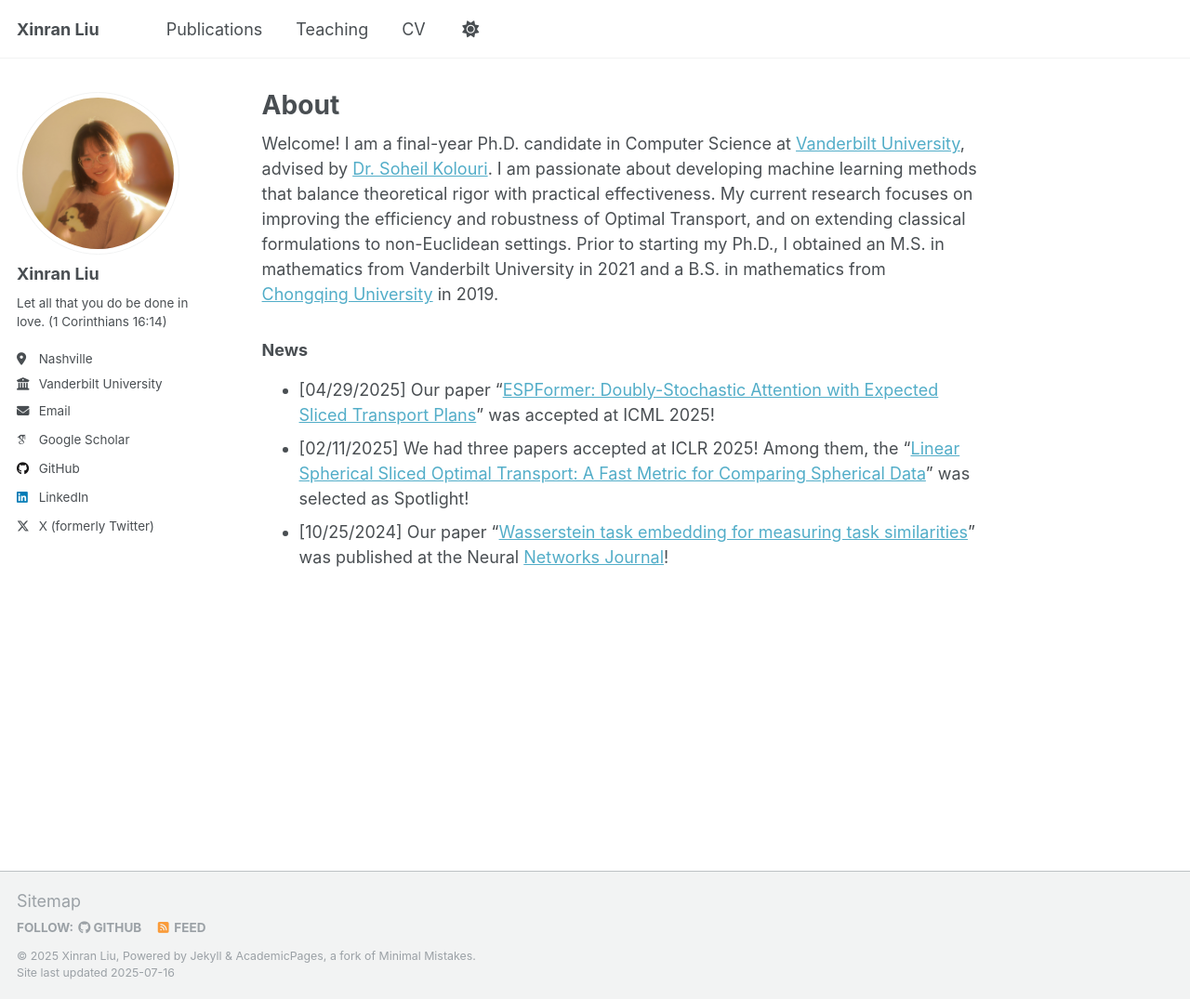
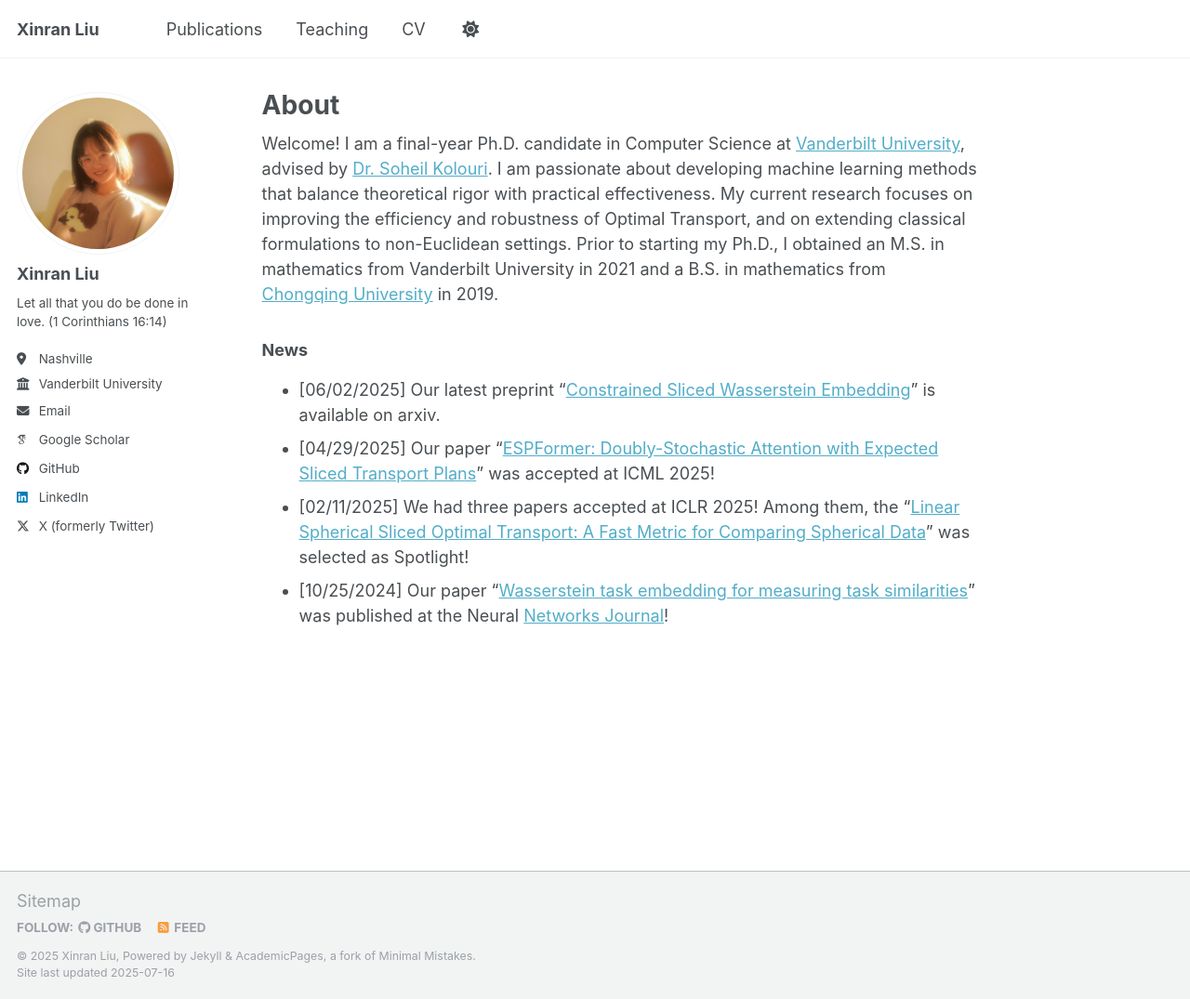
Before and after one commit to xinranliueva/xinranliueva.github.io, a Jekyll site: the page built from _pages/about.md, in a window 1280 px wide and 1075 px high. Shown: the whole window at 93% size. Built offline with Jekyll 4.4.1, drawn with Linux system fonts in a browser that asks for light colours; some web fonts are replaced.

Commit message:
Update about.md

```diff
--- a/_pages/about.md
+++ b/_pages/about.md
@@ -12,6 +12,8 @@ Welcome! I am a final-year Ph.D. candidate in Computer Science at [Vanderbilt Un
 
 ### News
 
+  - [06/02/2025]
+     Our latest preprint "[Constrained Sliced Wasserstein Embedding](https://arxiv.org/abs/2506.02203)" is available on arxiv.
   - [04/29/2025]
      Our paper "[ESPFormer: Doubly-Stochastic Attention with Expected Sliced Transport Plans](https://openreview.net/pdf?id=Uq70mJuUB8)" was accepted at ICML 2025!
   - [02/11/2025]
```
